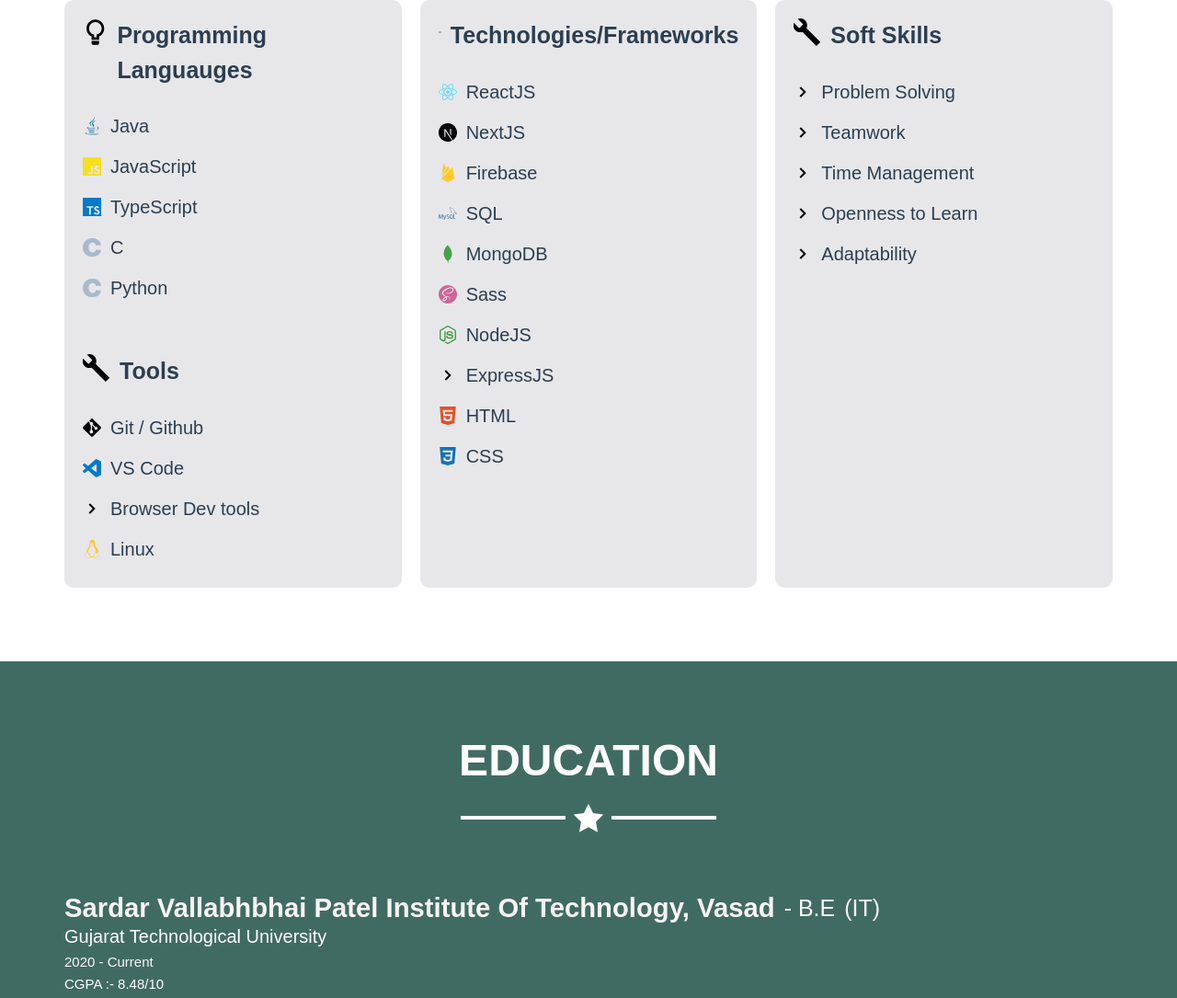
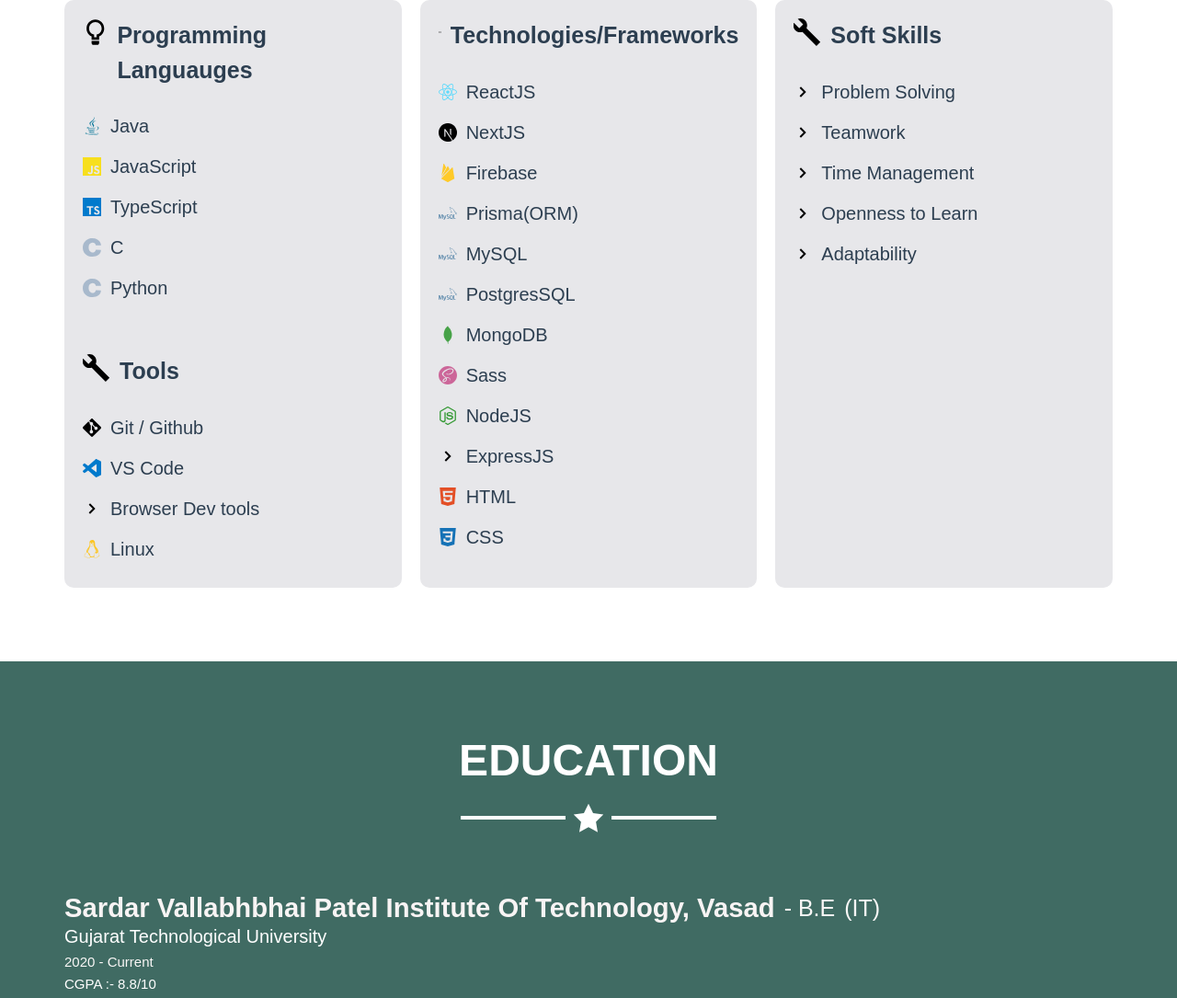
Before and after one commit to Vipul-7/Portfolio, a website: page index.html in a window 1280 px wide. Shown: the part 2579-3664 px from the top of the page at 92% size. Drawn offline with nearby package versions, Linux system fonts and the light colour scheme.

Commit message:
work updated

```diff
--- a/index.html
+++ b/index.html
@@ -93,7 +93,7 @@
               <div class="project__links">
                 <a
                   rel="noopener"
-                  href="https://books-tracker-nine.vercel.app/"
+                  href="https://books-tracker-sepia.vercel.app/"
                   target="_blank"
                 >
                   <svg>
@@ -254,7 +254,7 @@
         </div>
         <div class="about-me-text">
           <p>
-            I am a 3rd year student at SVIT, Vasad. I am a web developer and a
+            I am a 4th year student at SVIT, Vasad. I am a web developer and a
             competitive programmer. I have worked on various projects and have a
             good knowledge of Data Structures and Algorithms.
           </p>
@@ -266,7 +266,7 @@
         <div class="button-for-resume">
           <a
             rel="noopener noreferrer"
-            href="https://drive.google.com/file/d/18AOsrqVn4cGR5jh_n-n881F0QRXfmDe0/view?usp=sharing"
+            href="https://drive.google.com/file/d/1RykAp2Pw-aWasamVzUXA_I6KYFLMB1Vz/view?usp=sharing"
             target="_blank"
           >
             <button class="resume">
@@ -438,7 +438,23 @@
                     xlink:href="Image/sprite-brands.svg#icon-mysql"
                   ></use>
                 </svg>
-                <span>SQL</span>
+                <span>Prisma(ORM)</span>
+              </li>
+              <li>
+                <svg>
+                  <use
+                    xlink:href="Image/sprite-brands.svg#icon-mysql"
+                  ></use>
+                </svg>
+                <span>MySQL</span>
+              </li>
+              <li>
+                <svg>
+                  <use
+                    xlink:href="Image/sprite-brands.svg#icon-mysql"
+                  ></use>
+                </svg>
+                <span>PostgresSQL</span>
               </li>
               <li>
                 <svg>
@@ -569,7 +585,7 @@
             Gujarat Technological University
           </div>
           <div class="education__duration">2020 - Current</div>
-          <div class="education__score">CGPA :- 8.48/10</div>
+          <div class="education__score">CGPA :- 8.8/10</div>
         </div>
         <div class="education">
           <div class="education__title">
```
